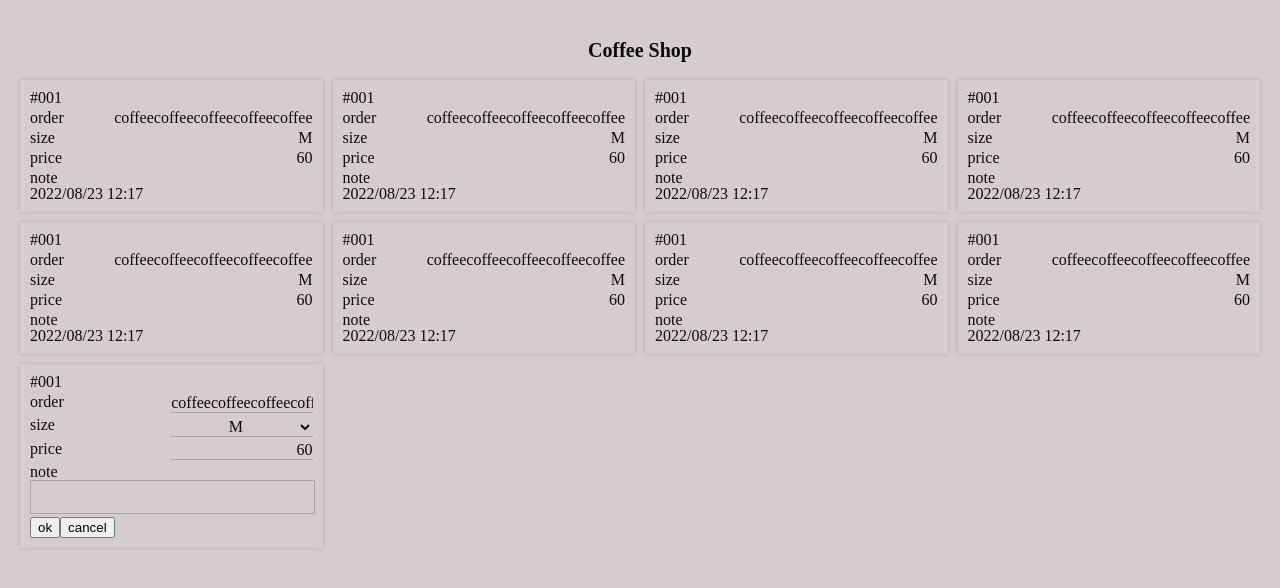
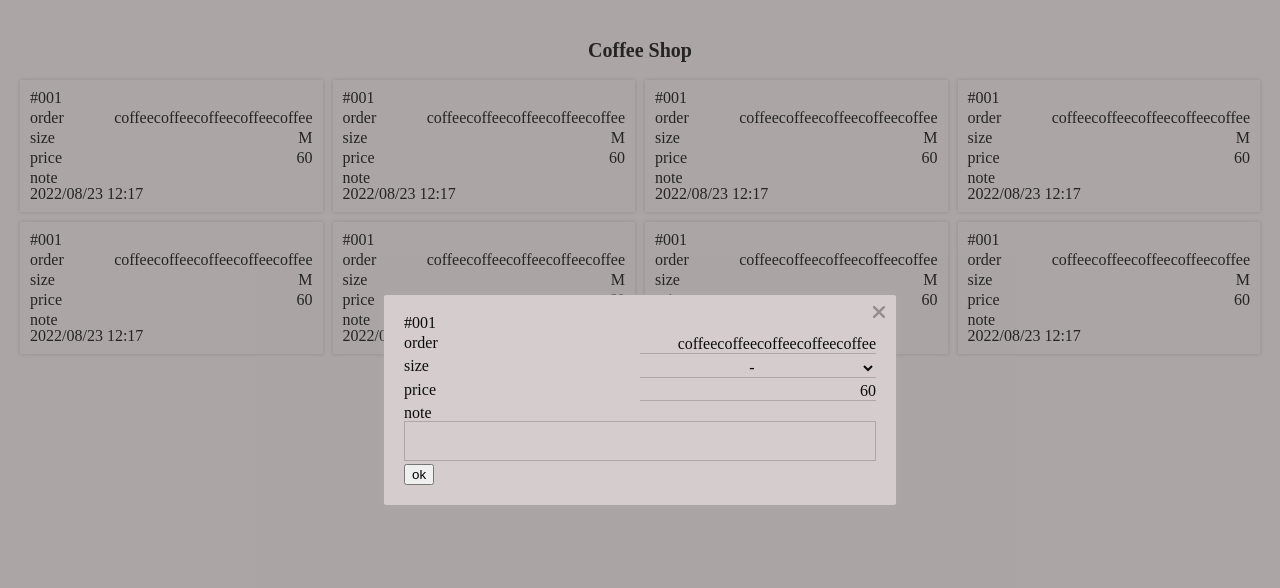
Before and after one commit to wenyo/coffeeshop, a Vue app: page / in a window 1280 px wide. Shown: the top 588 px of the page. Built offline with nearby package versions, Linux system fonts and the light colour scheme.

Commit message:
add edit order card style

```diff
--- a/src/App.vue
+++ b/src/App.vue
@@ -1,12 +1,12 @@
 <script setup>
 import Order from "./components/Order.vue";
 import OrderEdit from "./components/OrderEdit.vue";
-
 </script>
 
 <template>
   <main>
     <h1 class="title">Coffee Shop</h1>
+    <OrderEdit />
     <div class="order-list">
       <Order />
       <Order />
@@ -16,7 +16,6 @@ import OrderEdit from "./components/OrderEdit.vue";
       <Order />
       <Order />
       <Order />
-      <OrderEdit />
     </div>
   </main>
 </template>
--- a/src/assets/css/style.css
+++ b/src/assets/css/style.css
@@ -135,10 +135,15 @@ table {
 input,
 select,
 textarea {
-  box-sizing: border-box;
+  box-sizing: border-box !important;
   all: unset;
 }
 
 select {
   appearance: auto;
 }
+
+.icon {
+  width: 14px;
+  height: 14px;
+}
--- a/src/components/OrderEdit.vue
+++ b/src/components/OrderEdit.vue
@@ -1,5 +1,7 @@
 <template>
-  <div class="item">
+  <div class="order-edit">
+    <div class="card">
+      <img class="icon icon-close" src="../assets/icon/xmark-solid.svg" alt="" />
       <div class="idx">#001</div>
       <div class="content">
         <div class="row">
@@ -8,7 +10,7 @@
         </div>
         <div class="row">
           <div class="row-title">size</div>
-        <select class="row-answer input-style" name="" id="" value="M">
+          <select class="row-answer input-style" name="" id="">
             <option value="">-</option>
             <option value="S">S</option>
             <option value="M">M</option>
@@ -24,15 +26,43 @@
       <textarea class="note-answer" name="" id="" cols="30" rows="2"></textarea>
       <div class="btn-group">
         <button>ok</button>
-      <button>cancel</button>
+      </div>
     </div>
   </div>
 </template>
 
 <style lang="scss" scoped>
-.item {
-  padding: 10px;
+.order-edit {
+  background-color: #{$color-dark-400}#{55};
+  position: fixed;
+  top: 0;
+  bottom: 0;
+  left: 0;
+  right: 0;
+  display: flex;
+  align-items: center;
+  justify-content: center;
+}
+
+.icon-close {
+  position: absolute;
+  right: 10px;
+  top: 10px;
+  cursor: pointer;
+  opacity: 0.3;
+
+  &:hover{
+    opacity: 1;
+  }
+}
+
+.card {
+  position: relative;
+  padding: 20px;
+  background-color: $color-dark-200;
   box-shadow: 0 0 4px $color-dark-300;
+  width: 40%;
+  border-radius: 2px;
 }
 
 .row {
@@ -59,6 +89,7 @@ select.row-answer {
 .note-answer {
   border: 1px solid $color-dark-300;
   width: 100%;
+  padding: 3px;
 }
 
 .input-style {
```
Also changed, not shown: src/assets/css/_variable.scss (renamed from src/assets/css/variable.scss), src/assets/icon/xmark-solid.svg (added). Lines whose indentation alone changed are shown as unchanged.
